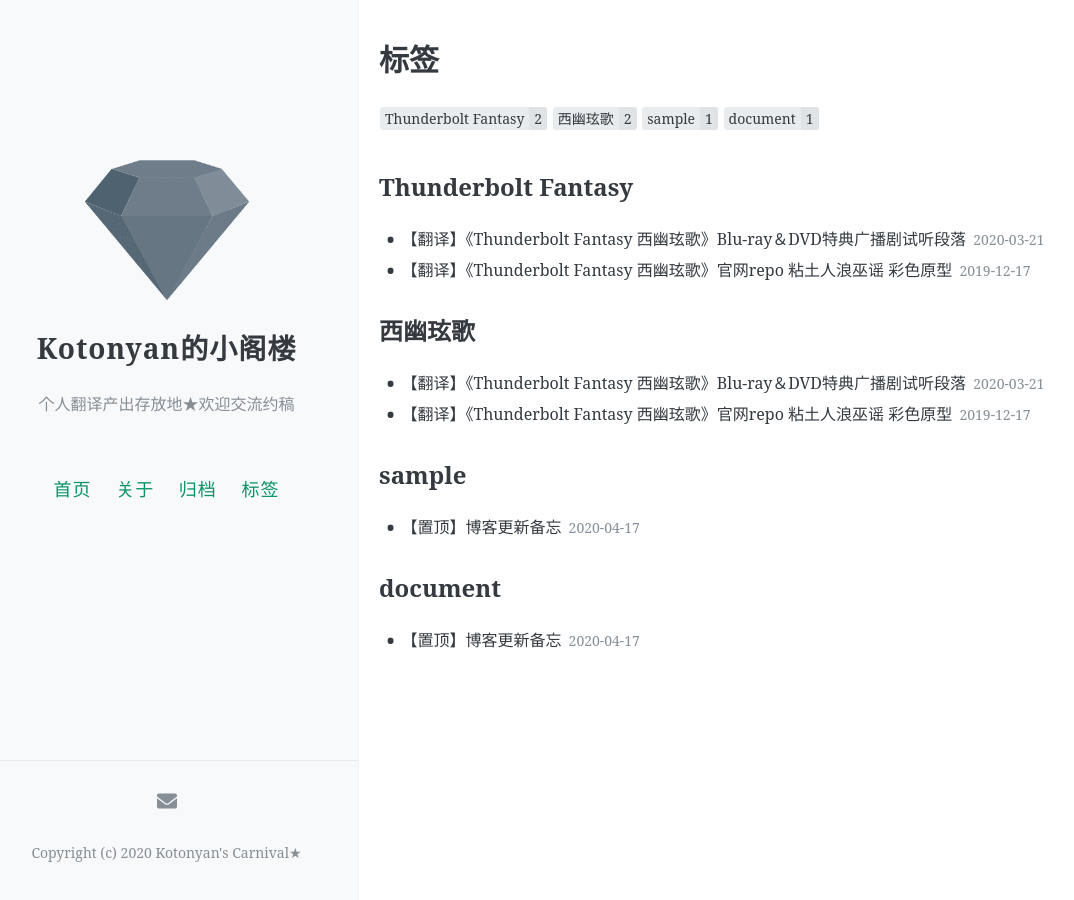
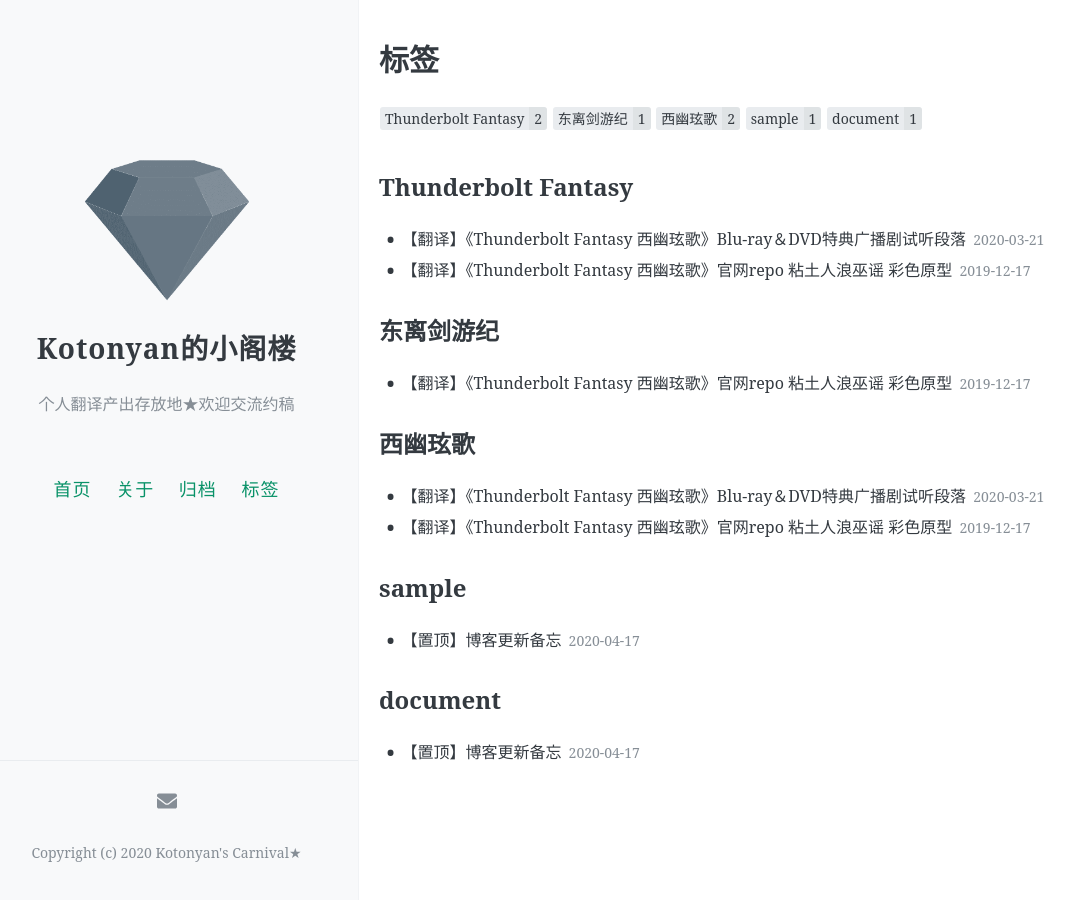
Before and after one commit to kotonyan/loft, a Jekyll site: the page built from tags/index.html, in a window 1280 px wide. Shown: the whole page, without its empty margins (25-1099 px from the left). Built offline with Jekyll 4.4.1, drawn with Linux system fonts in a browser that asks for light colours; comment, search, counter and statistics services are not loaded.

Commit message:
Update 2019-12-17-Translation-Nendoroid-Rou-Fu-You-repo.md

```diff
--- a/_posts/2019-12-17-Translation-Nendoroid-Rou-Fu-You-repo.md
+++ b/_posts/2019-12-17-Translation-Nendoroid-Rou-Fu-You-repo.md
@@ -4,7 +4,7 @@ title: 【翻译】《Thunderbolt Fantasy 西幽玹歌》官网repo 粘土人浪
 date: 2019-12-17
 Author: Kotonyan
 categories: Translation
-tags: [Thunderbolt Fantasy,西幽玹歌]
+tags: [Thunderbolt Fantasy,东离剑游纪,西幽玹歌]
 comments: true
 ---
 
```
